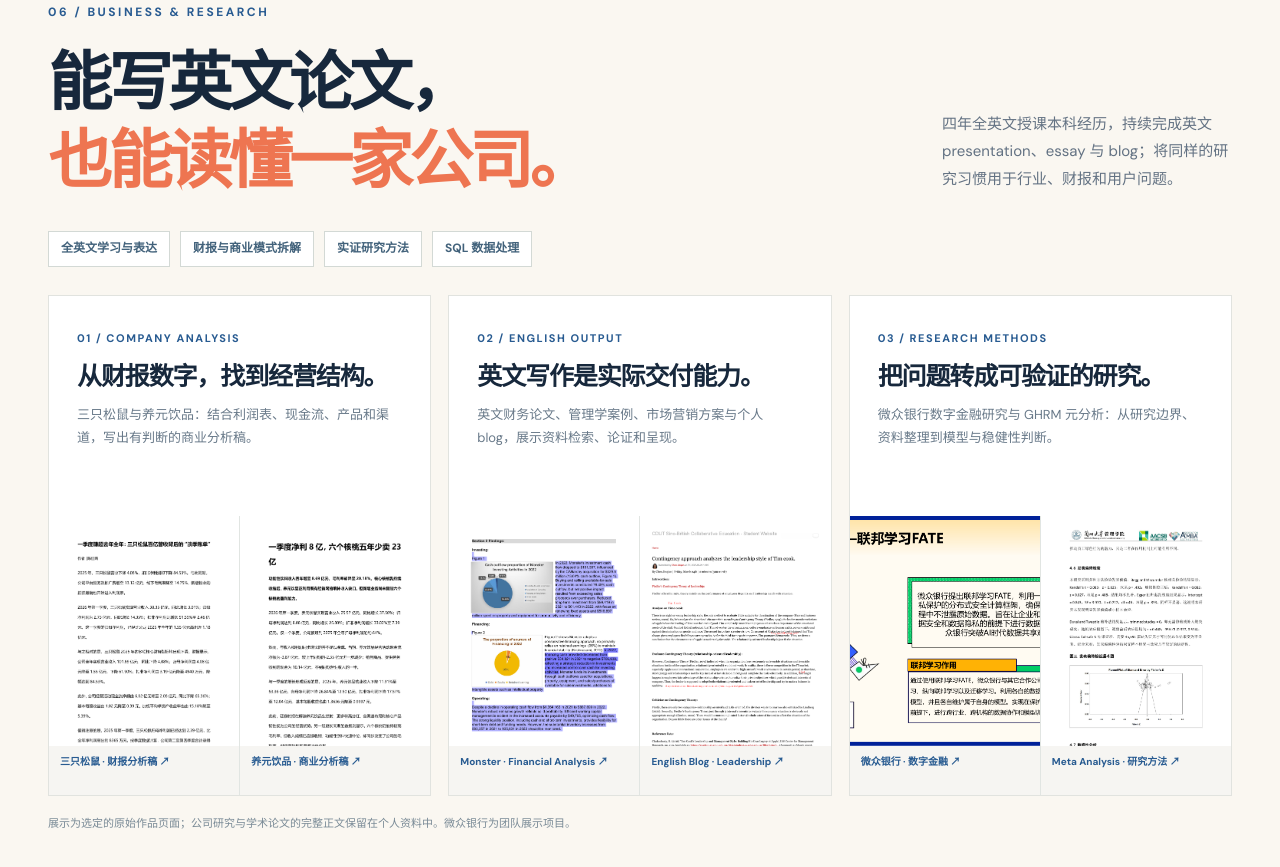
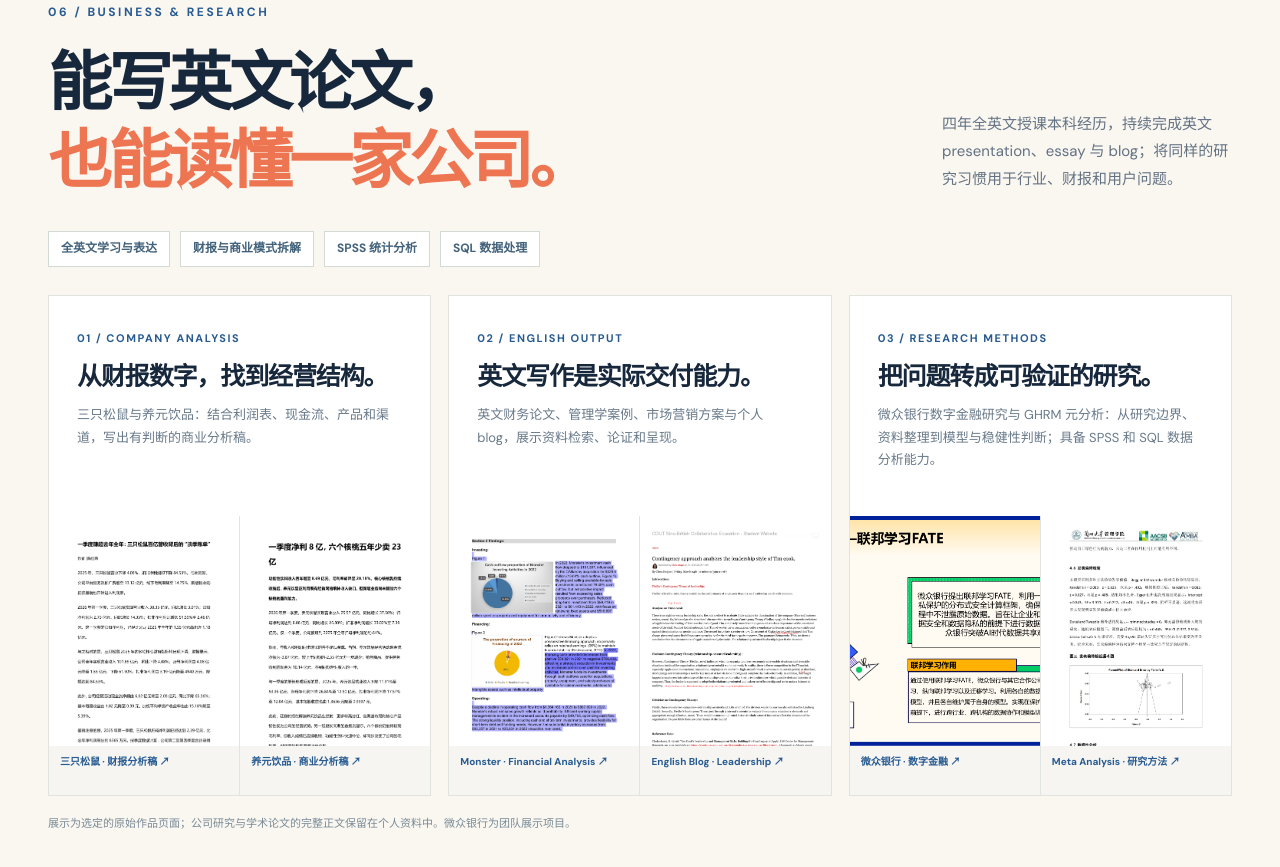
Before and after one commit to jiaqianchen589-creator/-, a plain HTML site: page index.html in a window 1280 px wide. Shown: the part 9535-10402 px from the top of the page. Drawn offline with Linux system fonts and the light colour scheme.

Commit message:
Clarify SPSS research skill

```diff
--- a/index.html
+++ b/index.html
@@ -92,11 +92,11 @@
     </section>
     <section id="research" class="research-section section-pad" aria-labelledby="research-title"><div class="shell">
       <div class="section-heading"><div><p class="kicker">06 / BUSINESS & RESEARCH</p><h2 id="research-title">能写英文论文，<br><em>也能读懂一家公司。</em></h2></div><p class="heading-aside">四年全英文授课本科经历，持续完成英文 presentation、essay 与 blog；将同样的研究习惯用于行业、财报和用户问题。</p></div>
-      <div class="research-signal"><span>全英文学习与表达</span><span>财报与商业模式拆解</span><span>实证研究方法</span><span>SQL 数据处理</span></div>
+      <div class="research-signal"><span>全英文学习与表达</span><span>财报与商业模式拆解</span><span>SPSS 统计分析</span><span>SQL 数据处理</span></div>
       <div class="research-grid">
         <article class="research-card"><div class="research-card-top"><span>01 / COMPANY ANALYSIS</span><h3>从财报数字，找到经营结构。</h3><p>三只松鼠与养元饮品：结合利润表、现金流、产品和渠道，写出有判断的商业分析稿。</p></div><div class="research-pair"><button class="image-open" data-full="assets/evidence/analysis-squirrels.png" aria-label="放大查看三只松鼠财报分析稿"><img src="assets/evidence/analysis-squirrels.png" alt="三只松鼠财报分析稿首页" loading="lazy"><small>三只松鼠 · 财报分析稿 ↗</small></button><button class="image-open" data-full="assets/evidence/analysis-yangyuan.png" aria-label="放大查看养元饮品分析稿"><img src="assets/evidence/analysis-yangyuan.png" alt="养元饮品分析稿首页" loading="lazy"><small>养元饮品 · 商业分析稿 ↗</small></button></div></article>
         <article class="research-card"><div class="research-card-top"><span>02 / ENGLISH OUTPUT</span><h3>英文写作是实际交付能力。</h3><p>英文财务论文、管理学案例、市场营销方案与个人 blog，展示资料检索、论证和呈现。</p></div><div class="research-pair"><button class="image-open" data-full="assets/evidence/essay-monster.png" aria-label="放大查看 Monster 英文财务分析"><img src="assets/evidence/essay-monster.png" alt="Monster Beverage 英文财务分析，含现金流与融资结构图" loading="lazy"><small>Monster · Financial Analysis ↗</small></button><button class="image-open" data-full="assets/evidence/essay-blog.png" aria-label="放大查看英文管理学博客"><img src="assets/evidence/essay-blog.png" alt="全英文课程的管理学博客页面" loading="lazy"><small>English Blog · Leadership ↗</small></button></div></article>
-        <article class="research-card"><div class="research-card-top"><span>03 / RESEARCH METHODS</span><h3>把问题转成可验证的研究。</h3><p>微众银行数字金融研究与 GHRM 元分析：从研究边界、资料整理到模型与稳健性判断。</p></div><div class="research-pair"><button class="image-open" data-full="assets/evidence/research-weizhong.png" aria-label="放大查看微众银行研究页"><img src="assets/evidence/research-weizhong.png" alt="微众银行数字金融研究页" loading="lazy"><small>微众银行 · 数字金融 ↗</small></button><button class="image-open" data-full="assets/evidence/research-meta.png" aria-label="放大查看元分析检验页"><img src="assets/evidence/research-meta.png" alt="绿色人力资源管理与员工绿色行为元分析的统计检验页" loading="lazy"><small>Meta Analysis · 研究方法 ↗</small></button></div></article>
+        <article class="research-card"><div class="research-card-top"><span>03 / RESEARCH METHODS</span><h3>把问题转成可验证的研究。</h3><p>微众银行数字金融研究与 GHRM 元分析：从研究边界、资料整理到模型与稳健性判断；具备 SPSS 和 SQL 数据分析能力。</p></div><div class="research-pair"><button class="image-open" data-full="assets/evidence/research-weizhong.png" aria-label="放大查看微众银行研究页"><img src="assets/evidence/research-weizhong.png" alt="微众银行数字金融研究页" loading="lazy"><small>微众银行 · 数字金融 ↗</small></button><button class="image-open" data-full="assets/evidence/research-meta.png" aria-label="放大查看元分析检验页"><img src="assets/evidence/research-meta.png" alt="绿色人力资源管理与员工绿色行为元分析的统计检验页" loading="lazy"><small>Meta Analysis · 研究方法 ↗</small></button></div></article>
       </div><p class="research-note">展示为选定的原始作品页面；公司研究与学术论文的完整正文保留在个人资料中。微众银行为团队展示项目。</p>
     </div></section>
 
```
Also changed, not shown: 1 other file.
